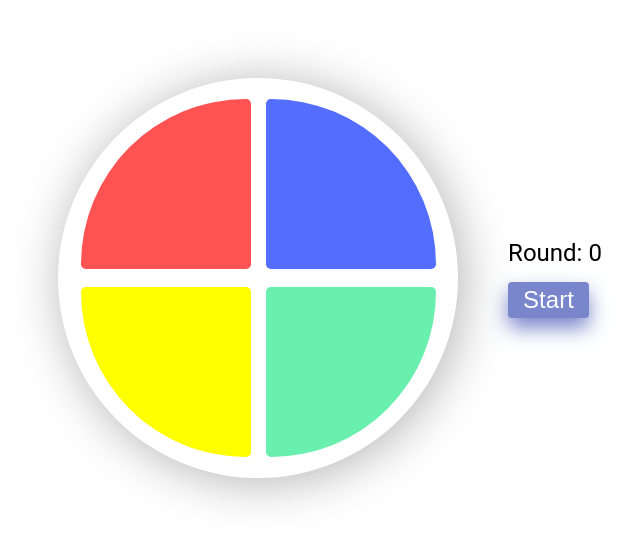
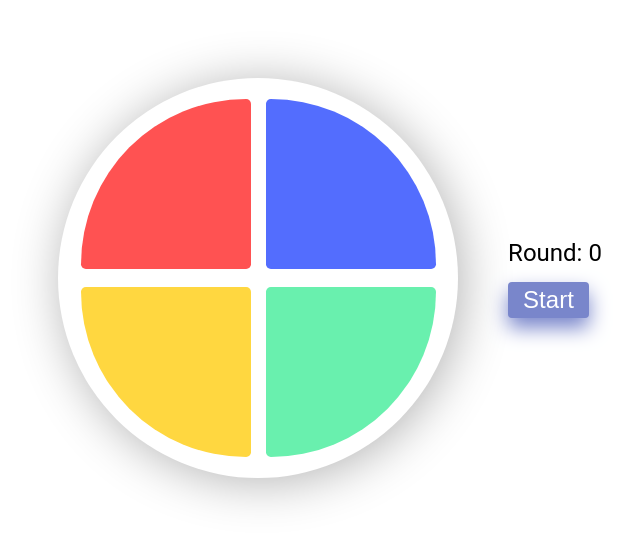
Before and after one commit to sadiolem/Simon-Game, a plain HTML site: page index.html in a window 1280 px wide. Shown: the part 130-672 px from the top of the page, without its empty margins (310-950 px from the left). Drawn offline with Linux system fonts and the light colour scheme.

Commit message:
change yellow color

```diff
--- a/style.css
+++ b/style.css
@@ -63,7 +63,7 @@ body {
 
 .simon-game__circle-block[data-id="3"] {
   border-bottom-left-radius: 100%;
-  background-color: #FFFF00;
+  background-color: #FFD740;
 }
 
 .simon-game__circle-block[data-id="4"] {
```
